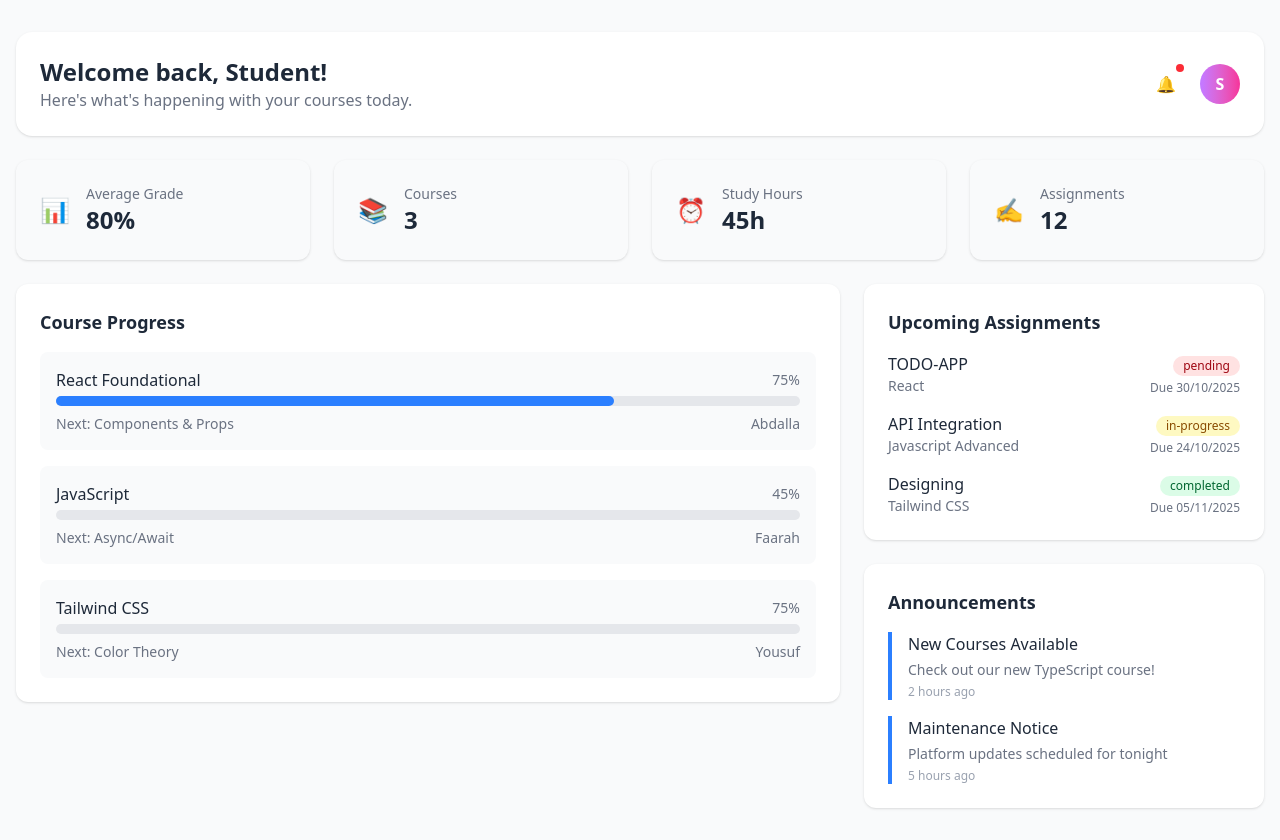
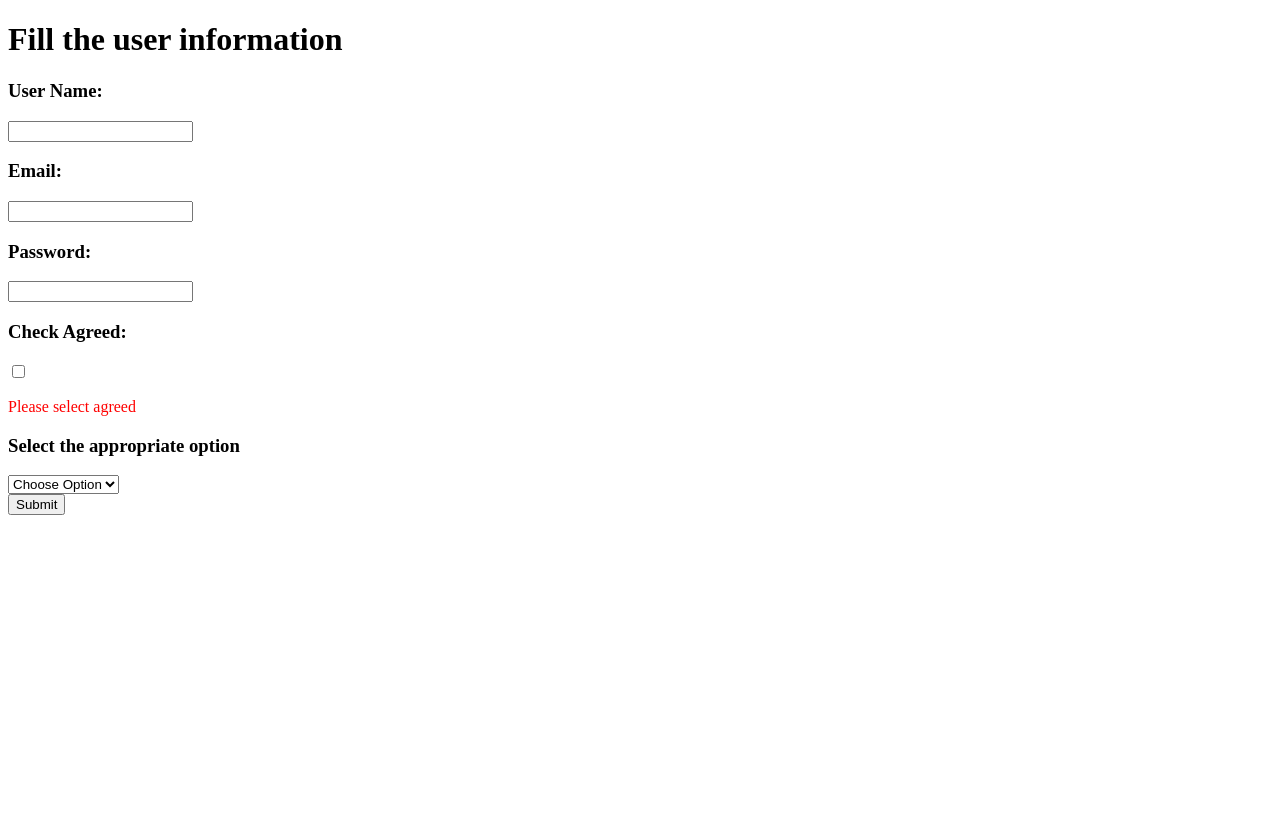
Before and after one commit to AbdifatahDeeq/React-course, a React (Vite) app: page / in a window 1280 px wide. After the commit the page ends 800 px from the top, so only its background shows below. Built offline with nearby package versions, Linux system fonts and the light colour scheme.

Commit message:
exercise 22

```diff
--- /dev/null
+++ b/src/FormData.jsx
@@ -0,0 +1,79 @@
+import React, { useState } from "react";
+
+function FormData() {
+  const [checked, setChecked] = useState(false);
+  const [option, setOption] = useState("");
+
+  const [userData, setUserData] = useState({
+    username: "",
+    email: "",
+    password: "",
+  });
+
+  const handleSubmit = (event) => {
+    event.preventDefault();
+    console.log("Form submitted:", userData, checked, option);
+  };
+
+  const handleChange = (e) => {
+    const { name, value } = e.target;
+    setUserData((prev) => ({ ...prev, [name]: value }));
+  };
+
+  const handleChecked = (event) => {
+    setChecked(event.target.checked);
+  };
+
+  return (
+    <div>
+      <form onSubmit={handleSubmit}>
+        <h1>Fill the user information</h1>
+
+        <h3>User Name:</h3>
+        <input
+          type="text"
+          name="username"
+          value={userData.username}
+          onChange={handleChange}
+        />
+
+        <h3>Email:</h3>
+        <input
+          type="email"
+          name="email"
+          value={userData.email}
+          onChange={handleChange}
+        />
+
+        <h3>Password:</h3>
+        <input
+          type="password"
+          name="password"
+          value={userData.password}
+          onChange={handleChange}
+        />
+
+        <h3>Check Agreed:</h3>
+        <input type="checkbox" checked={checked} onChange={handleChecked} />
+
+        {!checked && <p style={{ color: "red" }}>Please select agreed</p>}
+
+        <h3>Select the appropriate option</h3>
+        <select
+          name="option"
+          value={option}
+          onChange={(e) => setOption(e.target.value)}
+        >
+          <option value="">Choose Option</option>
+          <option value="option1">Option 1</option>
+          <option value="option2">Option 2</option>
+        </select>
+
+        <br />
+        <button type="submit">Submit</button>
+      </form>
+    </div>
+  );
+}
+
+export default FormData;
--- a/src/main.jsx
+++ b/src/main.jsx
@@ -1,10 +1,10 @@
 import React from "react";
 import ReactDOM from "react-dom/client";
-import "./index.css"; // <-- important!
-import Student from "./Student";
+// import "./index.css"; // <-- important!
+import FormData from "./FormData";
 
 ReactDOM.createRoot(document.getElementById("root")).render(
   <React.StrictMode>
-    <Student />
+    <FormData />
   </React.StrictMode>
 );
```
Also changed, not shown: src/TrafficLight.jsx (added, +51 -0 lines).
